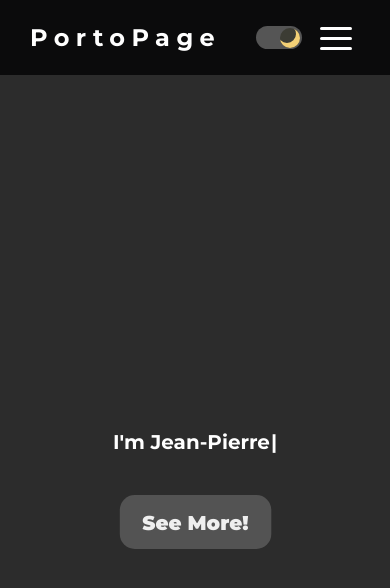
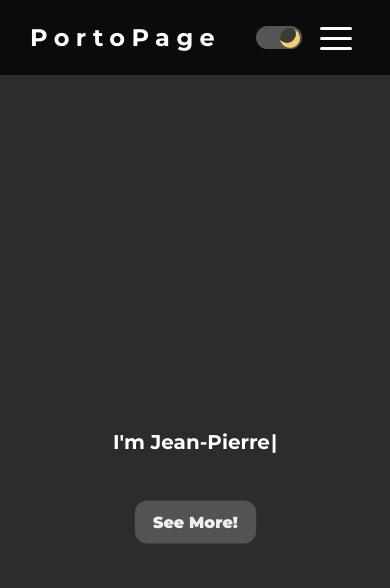
Before and after one commit to Zack1808/portofolio, a React (Create React App) app: page / in a window 390 px wide. Shown: the top 588 px of the page. Built offline with nearby package versions, Linux system fonts and the light colour scheme.

Commit message:
Added smooth scrolling to Hero component

```diff
--- a/src/components/Hero.js
+++ b/src/components/Hero.js
@@ -11,11 +11,11 @@ const options = {
     loop: true
 }
 
-const Hero = () => {
+const Hero = ({ buttonClick}) => {
     return (
         <div className='hero-container'>
             <h1><Typewriter options={options} /></h1>
-            <button className='hero-btn btn'>See More!</button>
+            <button className='hero-btn btn' onClick={buttonClick}>See More!</button>
         </div>
     )
 }
--- a/src/components/HomePage.js
+++ b/src/components/HomePage.js
@@ -1,4 +1,4 @@
-import React from 'react'
+import React, {useRef} from 'react'
 
 // Importing the style file
 import '../css/HomePage.css'
@@ -12,11 +12,21 @@ import person from '../img/placeholder.png'
 
 // Creating the HomePage component
 const HomePage = () => {
+
+    const ref = useRef();
+
+    // Function that will scroll to the segment list
+    const scroll = () => {
+        ref.current?.scrollIntoView({ behavior: 'smooth' })
+    }
+
     return (
         <div className='homepage-container'>
-            <Hero />
-            <Segment image={person}/>
-            <Segment image={person} flipped/>
+            <Hero buttonClick={scroll} />
+            <div className='segment-list-container' ref={ref}>
+                <Segment image={person}/>
+                <Segment image={person} flipped/>
+            </div>
         </div>
     )
 }
--- a/src/css/Hero.css
+++ b/src/css/Hero.css
@@ -19,12 +19,12 @@
 
 .hero-btn {
     transform: scale(1.5);
-    transition: transform .5s
+    transition: transform .5s ease-in-out;
 }
 
 .hero-btn.btn:hover {
     transform: scale(1.7);
-    transition: transform .5s
+    transition: transform .5s ease-in-out;
 }
 
 /* Dark mode styling */
@@ -41,4 +41,12 @@
     .hero-container h1 {
         font-size: calc(1em + 1vw);
     }
+
+    .hero-btn {
+        transform: scale(1.2);
+    }
+
+    .hero-btn.btn:hover {
+        transform: scale(1.4);
+    }
 }
--- a/src/css/HomePage.css
+++ b/src/css/HomePage.css
@@ -5,3 +5,7 @@
     justify-content: center;
     align-items: center;
 }
+
+.segment-list-container {
+    width: 100%;
+}
```
